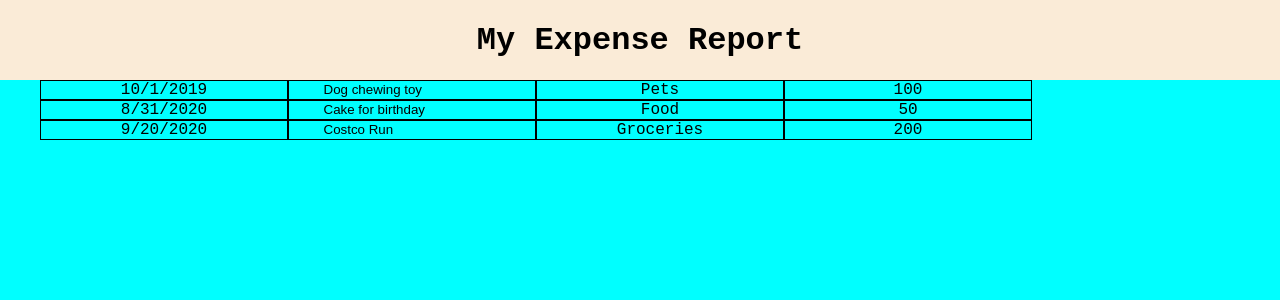
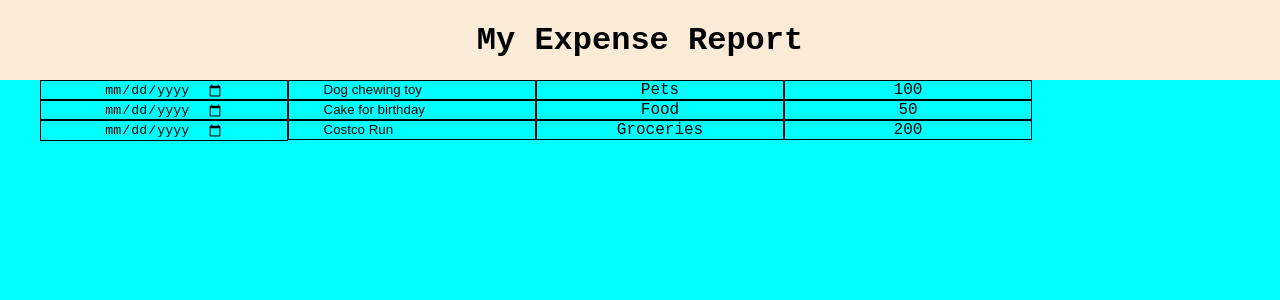
Before and after one commit to echen831/Easy-Expense-Report, a React (Create React App) app: page / in a window 1280 px wide. Shown: the top 300 px of the page. Built offline with nearby package versions, Linux system fonts and the light colour scheme.

Commit message:
add basic structure

```diff
--- a/src/Components/item.jsx
+++ b/src/Components/item.jsx
@@ -1,16 +1,24 @@
 import React, { useImperativeHandle, useState } from 'react';
 
 export const Item = (props) => {
-
+    const [date, setDate] = useState(props.date)
     const [desc, setDesc] = useState(props.desc)
 
     const handleDescChange = (e) => {
         setDesc(e.currentTarget.value);
     }
 
+    const handleDateChange = (e) => {
+        setDate(e.currentTarget.value);
+    }
+
     return (
         <div className='item-container'>
-            <div>{props.date}</div>
+            <div>
+                <form action="">
+                    <input type="date" placeholder={date} onChange={handleDateChange}/>
+                </form>
+            </div>
             <div>
                 <form action="">
                     <input type="text" value={desc} onChange={handleDescChange}/>
```
